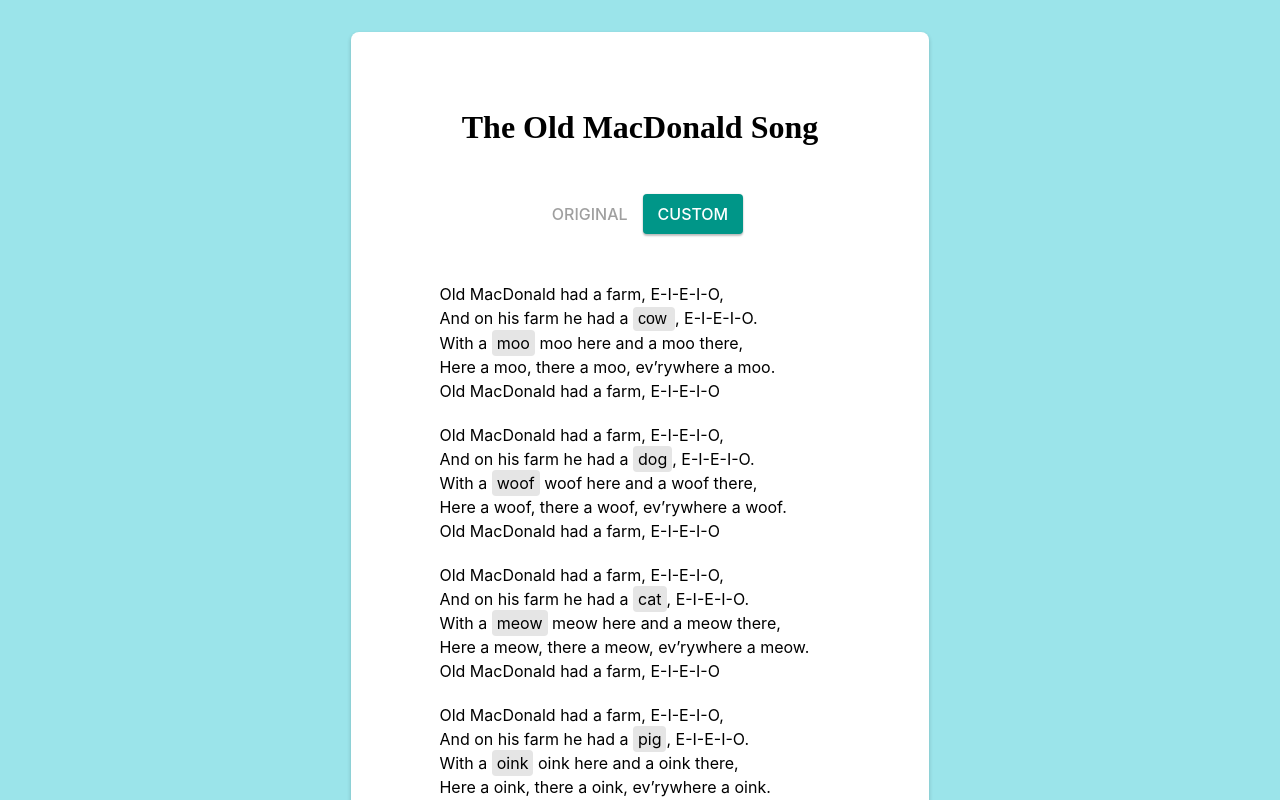
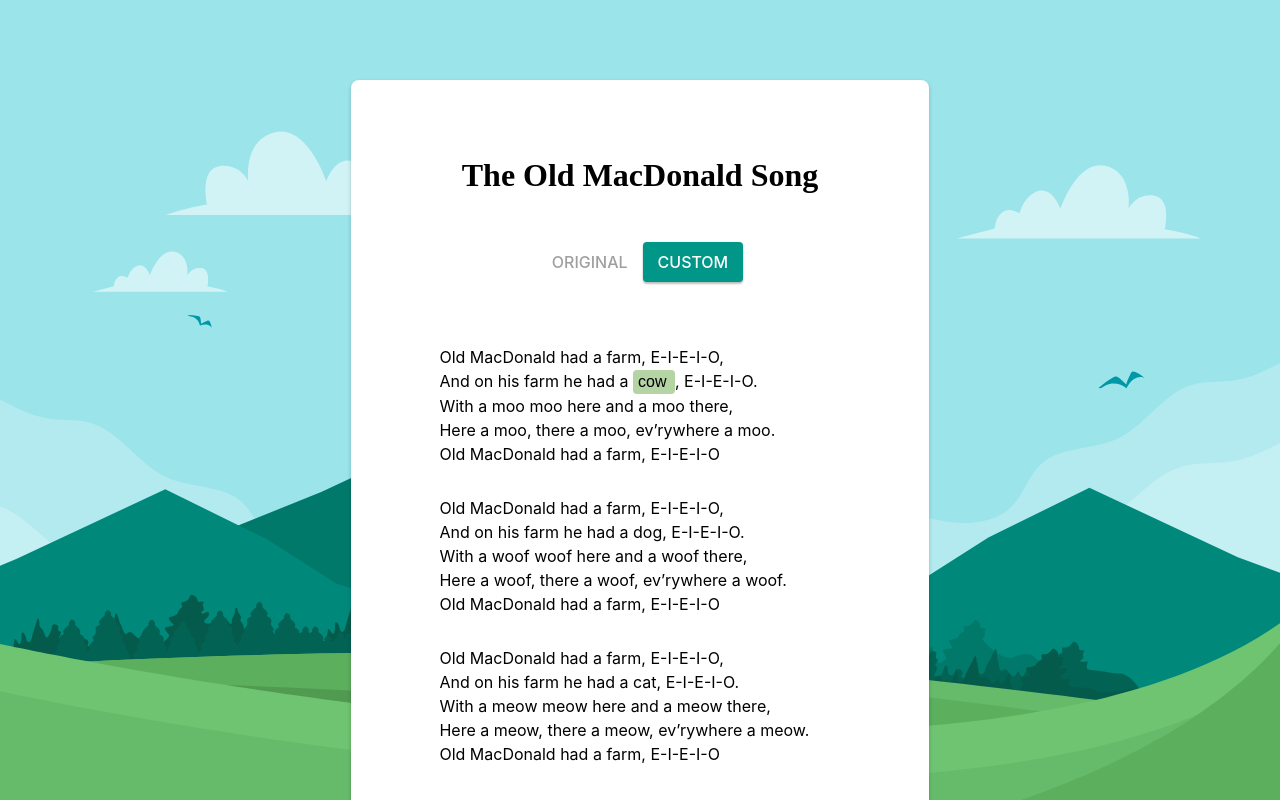
Before and after one commit to gkarapeev/old-mcdonald-spa, a React (Create React App) app: page /custom in a window 1280 px wide. Both pictures are taken after a click on the element "cow". Shown: the top 800 px of the page. Built offline with nearby package versions, Linux system fonts and the light colour scheme; a web font is replaced by a local one.

Commit message:
Change background position. Add custom word hover effects.

```diff
--- a/src/components/App/App.css
+++ b/src/components/App/App.css
@@ -3,6 +3,8 @@
   min-width: 560px;
   height: max-content;
   flex-direction: column;
+  margin-top: 5em;
+  margin-bottom: 5em;
 }
 
 h1 {
@@ -52,4 +54,5 @@ h1 {
   font-weight: 500;
   margin-left: 12px;
   transition: all 0.2s ease-out;
+  padding: 15px 0;
 }
--- a/src/components/App/App.js
+++ b/src/components/App/App.js
@@ -14,10 +14,16 @@ class App extends React.Component {
     }
   }
 
-  handleWordChange = (event, id, type) => {
+  handleWordChange = (event, index, type) => {
     let newAnimals = [...this.state.customAnimals]
-    newAnimals[id][type] = event.target.value
+    newAnimals[index][type] = event.target.value
     this.setState({ customAnimals: newAnimals })
+  }
+
+  handleAddAnimal = () => {
+    let newAnimals = [...this.state.customAnimals]
+    newAnimals.push({ species: 'animal', sound: 'sound'})
+    this.setState({customAnimals: newAnimals})
   }
 
   handleDeleteAnimal = (id) => {
@@ -27,7 +33,7 @@ class App extends React.Component {
   }
 
   render() {
-    // Determining which variant of the song to display based on the route
+    // Rendering a song variant based on the route
     const variant = this.props.location.pathname === '/' ? 'original' : 'custom'
     const renderAnimals = variant === 'original' ? this.state.animals : this.state.customAnimals
 
@@ -43,6 +49,7 @@ class App extends React.Component {
                 change={this.handleWordChange}
                 deleteAnimal={() => this.handleDeleteAnimal(index)}
                 variant={variant}
+                index={index}
                 key={index}
               />
             )
--- a/src/components/Verse/Verse.css
+++ b/src/components/Verse/Verse.css
@@ -2,8 +2,17 @@
   margin-bottom: 20px;
   line-height: 1.5em;
   position: relative;
-  padding-left: 50px;
-  margin-left: -50px;
+  padding: 15px 50px;
+  margin: 0 -50px;
+  border-radius: 6px;
+}
+
+.Verse-custom:hover {
+  background-color: hsl(0, 0%, 95%);
+}
+
+.Verse:hover .delete {
+  opacity: 1;
 }
 
 .Verse:last-of-type {
@@ -16,17 +25,13 @@
 
 .delete {
   position: absolute;
-  left: 0;
+  left: 15px;
   top: 50%;
   height: 22px;
   transform: translateY(-50%);
   opacity: 0;
   transition: opacity 0.3s ease;
   cursor: pointer;
-}
-
-.Verse:hover .delete {
-  opacity: 1;
 }
 
 .circle {
--- a/src/components/Verse/Verse.js
+++ b/src/components/Verse/Verse.js
@@ -4,13 +4,13 @@ import './Verse.css'
 
 
 const Verse = (props) => {
-  const { animal, variant, deleteAnimal } = props;
+  const { animal, index, variant, deleteAnimal } = props;
 
   return(
-    <div className='Verse'>
+    <div className={variant === 'original' ? 'Verse' : 'Verse Verse-custom'}>
       <span className='song-line'>Old MacDonald had a farm, E-I-E-I-O,</span>
-      <span className='song-line'>And on his farm he had a <Word type='species' animal={animal} variant={variant} change={props.change}/>, E-I-E-I-O.</span>
-      <span className='song-line'>With a <Word type='sound' animal={animal} variant={variant} change={props.change}/> {animal.sound} here and a {animal.sound} there,</span>
+      <span className='song-line'>And on his farm he had a <Word type='species' animal={animal} variant={variant} change={props.change} index={index}/>, E-I-E-I-O.</span>
+      <span className='song-line'>With a <Word type='sound' animal={animal} variant={variant} change={props.change} index={index}/> {animal.sound} here and a {animal.sound} there,</span>
       <span className='song-line'>Here a {animal.sound}, there a  {animal.sound}, ev’rywhere a  {animal.sound}.</span>
       <span className='song-line'>Old MacDonald had a farm, E-I-E-I-O</span>
       {variant === 'custom' ?
--- a/src/components/Word/Word.css
+++ b/src/components/Word/Word.css
@@ -1,15 +1,20 @@
 .word {
-  background-color: #e5e5e5;
-  padding: 3px 5px;
   border-radius: 4px;
+  transition: all 0.1s ease-out;
 }
 
-.word:hover {
+.Verse-custom:hover .word {
+  padding: 3px 5px;
   background-color: #c4c4c4;
 }
 
+.Verse-custom:hover .input,
+.Verse-custom:hover .word:hover {
+  background-color: #b4d4a4;
+}
+
 .input {
-  background-color: #e5e5e5;
+  background-color: #b4d4a4;
   border: none;
   border-radius: 4px;
   font-size: 1rem;
@@ -18,7 +23,7 @@
 }
 
 .input:hover {
-  background-color: #e5e5e5;
+  background-color: #b4d4a4;
 }
 
 .input:focus {
--- a/src/components/Word/Word.js
+++ b/src/components/Word/Word.js
@@ -2,7 +2,7 @@ import React, { useState, useEffect, Fragment } from 'react'
 import './Word.css'
 
 const Word = (props) => {
-  const { type, animal, change, variant } = props
+  const { type, animal, index, change, variant } = props
   const [editing, toggleEditing] = useState(false)
   const [newAnimal, setNewAnimal] = useState(animal)
   useEffect(() => {setNewAnimal(props.animal)}, [props.animal])
@@ -13,12 +13,13 @@ const Word = (props) => {
         <input
           type='text'
           value={newAnimal[type]}
+          maxlength='8'
           onChange={(e) => setNewAnimal({...animal, [type]: e.target.value})}
           className='word input'
-          style={{width: newAnimal[type].length - 1 + 'rem'}}
+          style={{width: newAnimal[type].length - 1 + 'rem', maxWidth:'80px'}}
           autoFocus
           onBlur={(event) => {
-            change(event, animal.id, type)
+            change(event, index, type)
             toggleEditing(!editing)
           }}>
         </input>
--- a/src/data/animal_list.js
+++ b/src/data/animal_list.js
@@ -1,28 +1,23 @@
 const getAnimals = () => [
   {
     species: 'cow',
-    sound: 'moo',
-    id: 0
+    sound: 'moo'
   },
   {
     species: 'dog',
-    sound: 'woof',
-    id: 1
+    sound: 'woof'
   },
   {
     species: 'cat',
-    sound: 'meow',
-    id: 2
+    sound: 'meow'
   },
   {
     species: 'pig',
-    sound: 'oink',
-    id: 3
+    sound: 'oink'
   },
   {
     species: 'rat',
-    sound: 'squeak',
-    id: 4
+    sound: 'squeak'
   }
 ]
 export default getAnimals;
--- a/src/index.css
+++ b/src/index.css
@@ -6,7 +6,7 @@ html {
 
 body {
   display: flex;
-  min-height: 100%;
+  min-height: 1200px;
   margin: 0;
   font-family: -apple-system, BlinkMacSystemFont, "Segoe UI", "Roboto", "Oxygen",
     "Ubuntu", "Cantarell", "Fira Sans", "Droid Sans", "Helvetica Neue",
@@ -14,12 +14,16 @@ body {
   -webkit-font-smoothing: antialiased;
   -moz-osx-font-smoothing: grayscale;
   font-size: 1rem;
-  background-color: #9BE4EA;
 }
 
 #root {
   display: flex;
   justify-content: center;
   flex: 1;
-  padding: 2em;
+  background-color: #9BE4EA;
+  background-position: bottom;
+  background-attachment: fixed;
+  background-repeat: no-repeat;
+  background-size: 100%;
+  background-image: url('./img/full_bg.svg')
 }
```
Also changed, not shown: src/img/full_bg.svg (added).
